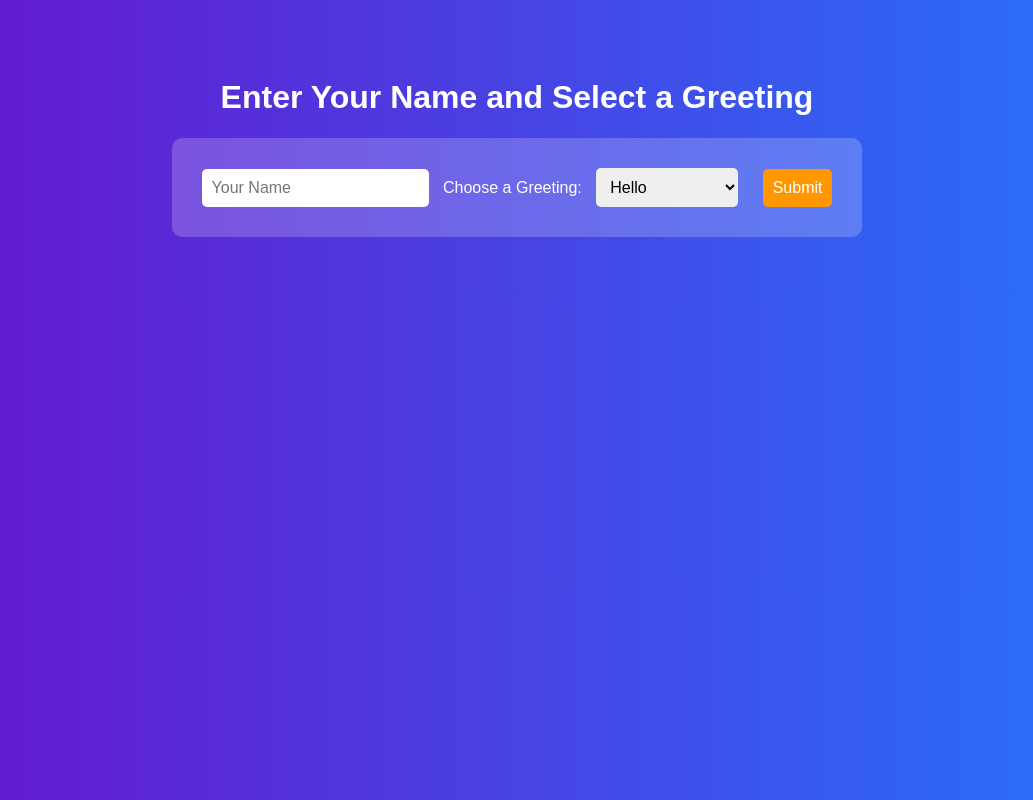
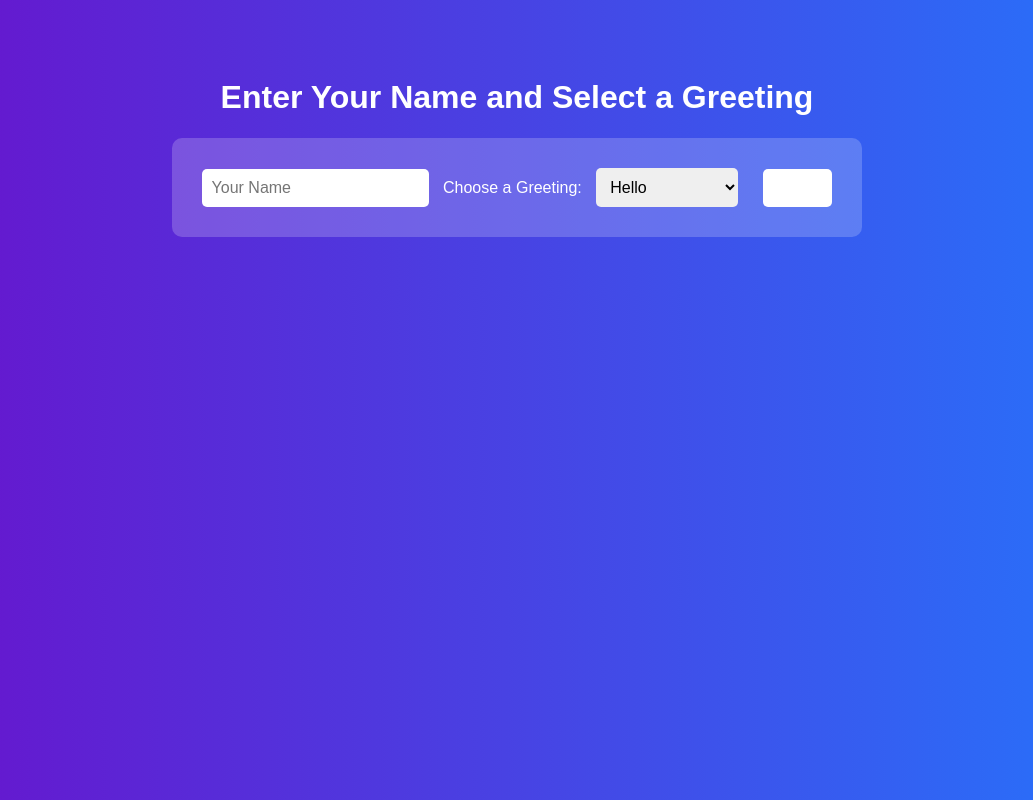
Before and after one commit to 23026952/C270, a plain HTML site: page index.html in a window 1280 px wide. Shown: the whole page, without its empty margins (123-1156 px from the left). Drawn offline with Linux system fonts and the light colour scheme.

Commit message:
Update index.html

```diff
--- a/index.html
+++ b/index.html
@@ -29,7 +29,7 @@
             border-radius: 5px;
         }
         button {
-            background: #ff9800;
+            background: #fff;
             color: white;
             cursor: pointer;
             transition: 0.3s;
```
